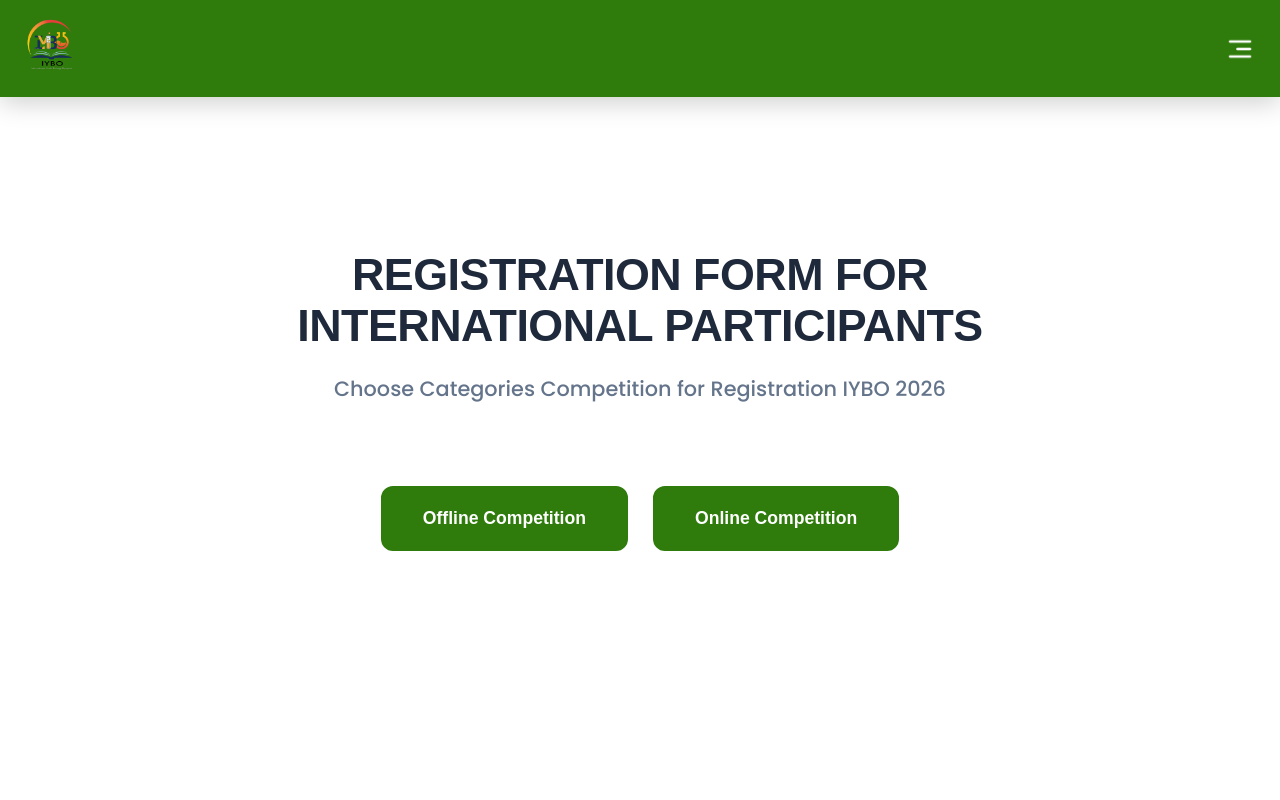
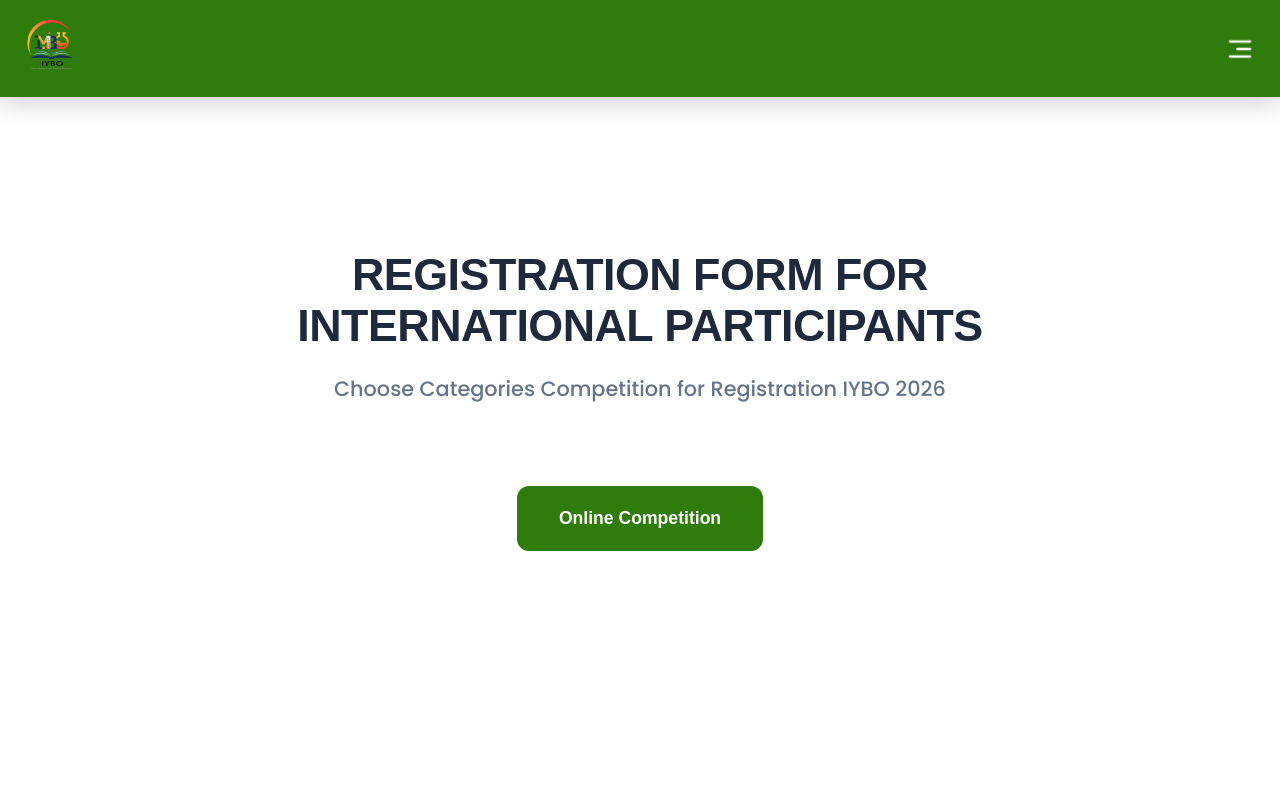
Before and after one commit to iysaofficial/IYBO_Official, a Next.js app: page /registration/international in a window 1280 px wide. Shown: the top 800 px of the page. Built offline with nearby package versions, Linux system fonts and the light colour scheme.

Commit message:
regis 2026

```diff
--- a/src/components/registration/international/HomeInternationalComp.tsx
+++ b/src/components/registration/international/HomeInternationalComp.tsx
@@ -11,7 +11,7 @@
             </div>
             </div>
             <div className="registration-links">
-            <Link href="/registration/international/international-offline" className="registration-link">Offline Competition</Link>
+            {/* <Link href="/registration/international/international-offline" className="registration-link">Offline Competition</Link> */}
             <Link href="/registration/international/international-online" className="registration-link">Online Competition</Link>
             </div>
         </section>
--- a/src/components/registration/international/InternationalOnlineComp.tsx
+++ b/src/components/registration/international/InternationalOnlineComp.tsx
@@ -25,7 +25,7 @@
 
   useEffect(() => {
     const scriptURL =
-      "";
+      "https://script.google.com/macros/s/AKfycby3XL2bCnfEi4hD12eblum7-6db061waPFhzY6ZILUjCWC52cR1yVc0vG0Gj6Xy0o1Ujg/exec";
 
     const form = document.forms.namedItem("regist-form");
     let buttonCounter = 0;
--- a/src/components/registration/national/HomeNationalComp.tsx
+++ b/src/components/registration/national/HomeNationalComp.tsx
@@ -11,7 +11,7 @@
             </div>
             </div>
             <div className="registration-links">
-            <Link href="/registration/national/national-offline" className="registration-link">Offline Competition</Link>
+            {/* <Link href="/registration/national/national-offline" className="registration-link">Offline Competition</Link> */}
             <Link href="/registration/national/national-online" className="registration-link">Online Competition</Link>
             </div>
         </section>
--- a/src/components/registration/national/NationalOnlineComp.tsx
+++ b/src/components/registration/national/NationalOnlineComp.tsx
@@ -25,7 +25,7 @@
 
   useEffect(() => {
     const scriptURL =
-      "";
+      "https://script.google.com/macros/s/AKfycbwTb_ghxyEoYb5XJmQcTvdTakeEXumat6ZPpLP_GbedcxHbBAjBzcgTMw4V-kmbaEDwSg/exec";
 
     const form = document.forms.namedItem("regist-form");
     let buttonCounter = 0;
```
